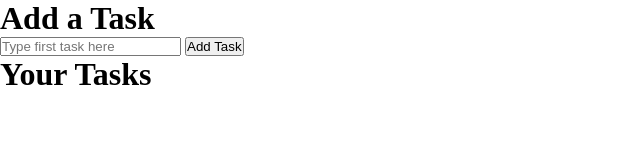
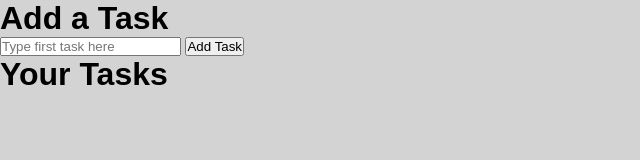
Before and after one commit to CaseyCrumb/todo-list-project, a plain HTML site: page index.html in a window 1280 px wide. Shown: the whole page, without its empty margins (0-640 px from the left). Drawn offline with Linux system fonts and the light colour scheme.

Commit message:
Update styles.css

```diff
--- a/styles.css
+++ b/styles.css
@@ -2,3 +2,8 @@
     margin: 0;
     padding: 0;
 }
+body {
+    background-color: lightgray;
+    color: black;
+    font-family: Arial, Helvetica, sans-serif;
+}
```
